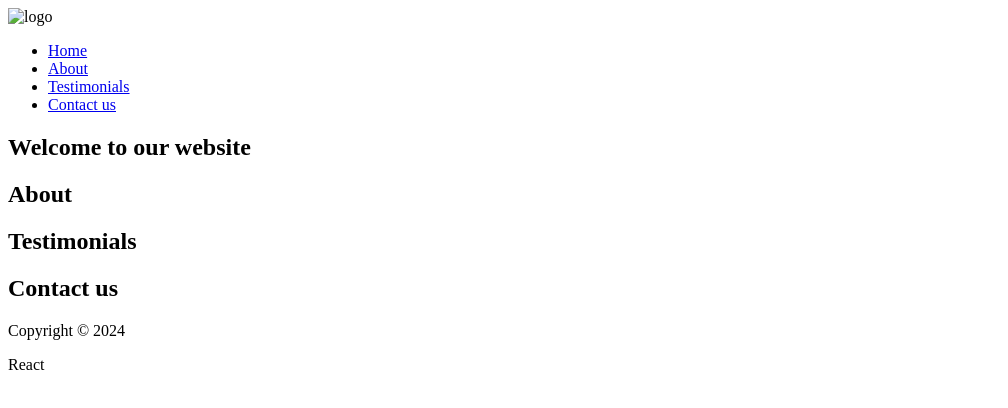
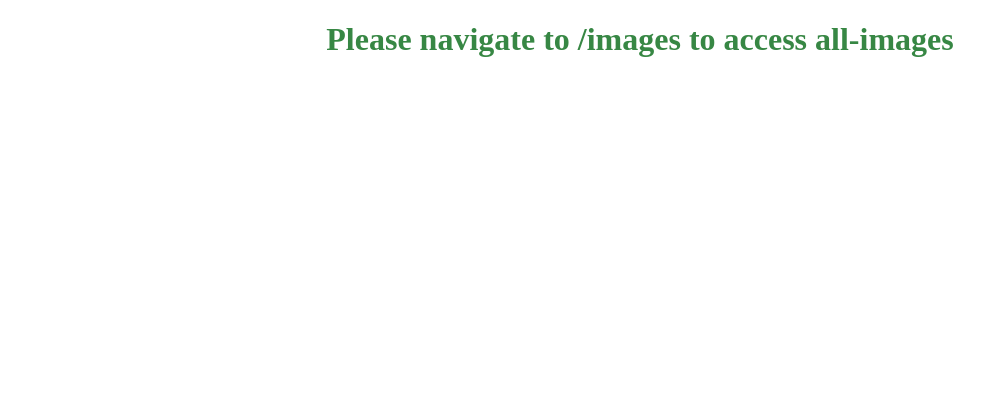
Before and after one commit to khanyapupuma/all-images, a plain HTML site: page index.html in a window 1280 px wide. Shown: the whole page, without its empty margins (0-1008 px from the left). Drawn offline with Linux system fonts and the light colour scheme.

Commit message:
all-images

```diff
--- a/index.html
+++ b/index.html
@@ -3,46 +3,10 @@
 <head>
     <meta charset="UTF-8">
     <meta name="viewport" content="width=device-width, initial-scale=1.0">
-    <title>Examples</title>
+    <link rel="stylesheet" href="./style/style.css">
+    <title>All-images</title>
 </head>
 <body>
-    <header>
-        <img src="/images/your_logo_image" alt="logo">
-        <nav>
-            <ul>
-                <li>
-                    <a href="#home">Home</a>
-                </li>
-                <li>
-                    <a href="#about">About</a>
-                </li>
-                <li>
-                    <a href="#testimonials">Testimonials</a>
-                </li>
-                <li>
-                    <a href="#contact">Contact us</a>
-                </li>
-            </ul>
-        </nav>
-    </header>
-    <main>
-        <section>
-            <h1>Welcome to our website</h1>
-        </section>
-        <section>
-            <h2>About</h2>
-        </section>
-        <section>
-            <h2>Testimonials</h2>
-        </section>
-        <section>
-            <h2>Contact us</h2>
-        </section>
-    </main>
-    <footer>
-        <p>Copyright &copy; 2024</p>
-    </footer>
+    <h1>Please navigate to /images to access all-images</h1>
 </body>
 </html>
-
-React
--- a/style/style.css
+++ b/style/style.css
@@ -1,13 +1,11 @@
-*,
-::before{
-
-}
+*
+*::before,
 *::after{
 margin: 0;
 padding: 0;
 box-sizing:border-box;
 }
-h1 {
+:has(h1, h2, h3, h4, h5, h6) {
     text-align: center;
     color: #378744;
 }
```
